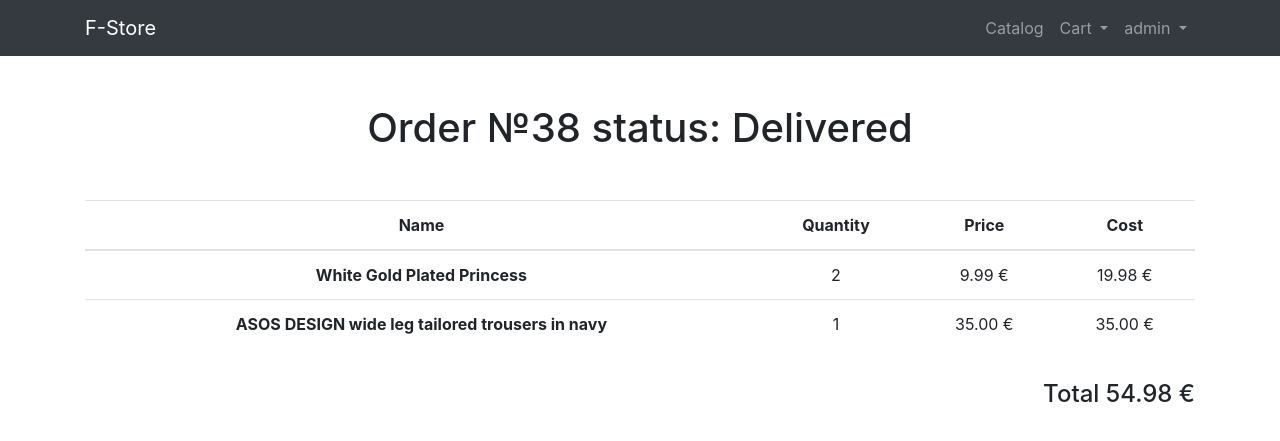
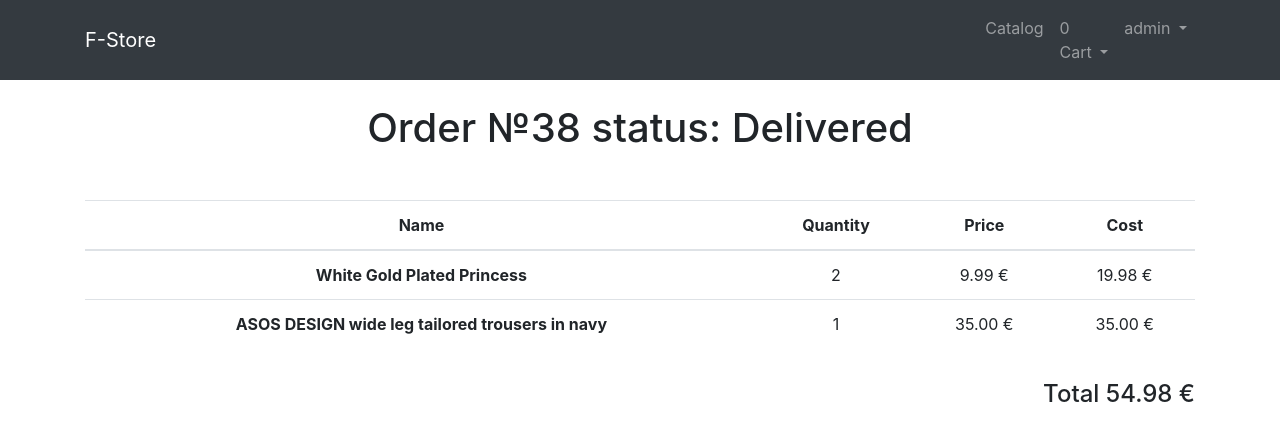
Before and after one commit to Serg-f/f_store, a Django app: page /orders/order-detail/38 in a window 1280 px wide. Shown: the top 441 px of the page. Run offline with Django 3.2, Linux system fonts and the light colour scheme; a user stored in the database is signed in; data comes from the database, SQL or seed files in the repository; both versions use the stored data as it was after the commit; some libraries are stand-ins or nearby versions.

Commit message:
add total quantity to the base cart

```diff
--- a/templates/products/base.html
+++ b/templates/products/base.html
@@ -50,7 +50,7 @@
                     <li class="nav-item dropdown">
                         <a class="nav-link dropdown-toggle" href="#" id="cartDropdown" role="button"
                            data-bs-toggle="dropdown" aria-expanded="false">
-                            <div class="badge-pill" style="display: none"></div>
+                            <div class="icon-total-quantity">{{ cart_items.total_quantity }}</div>
                             <i class="fas fa-shopping-cart"></i> Cart
                         </a>
                         <div class="dropdown-menu" aria-labelledby="cartDropdown">
@@ -225,7 +225,7 @@
 
 
         // Update the total quantity and total cost
-        let totalQuantityElement = document.querySelector('.badge-pill');
+        let totalQuantityElement = document.querySelector('.icon-total-quantity');
         let totalCostElement = document.getElementById('total-cost');
 
         let allQuantities = document.querySelectorAll('[data-cart-item-id]');
--- a/templates/users/cart.html
+++ b/templates/users/cart.html
@@ -2,7 +2,7 @@
 {% if cart_items %}
     <div id="cart-content">
         <h4 class="mt-3 mb-3 d-flex justify-content-between align-items-center">
-            Cart <span class="badge badge-secondary badge-pill">{{ cart_items.total_quantity }}</span>
+            Cart <span class="badge badge-secondary badge-pill icon-total-quantity">{{ cart_items.total_quantity }}</span>
         </h4>
 
         {% for cart_item in cart_items %}
```
Also changed, not shown: db.sqlite3.
